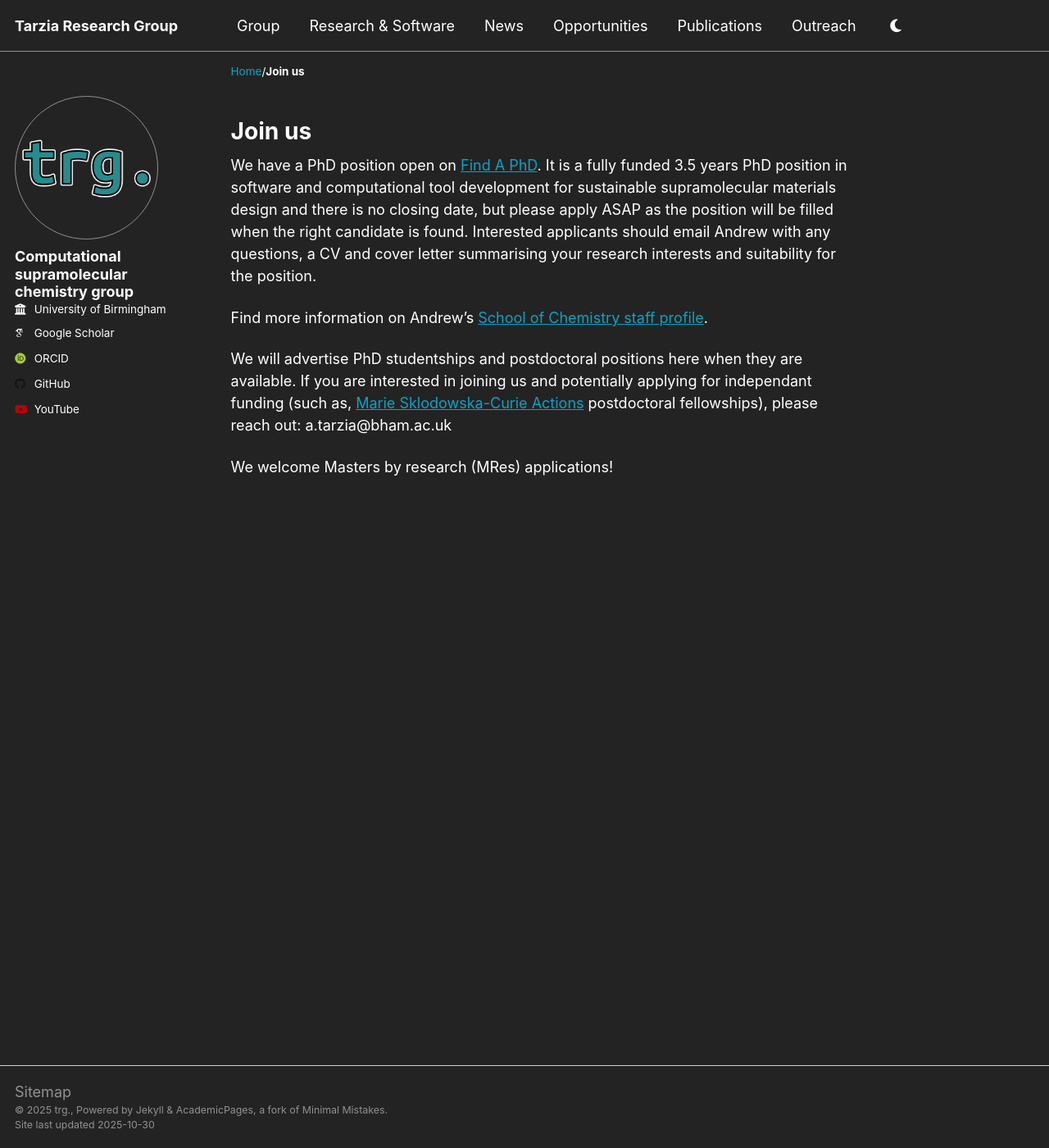
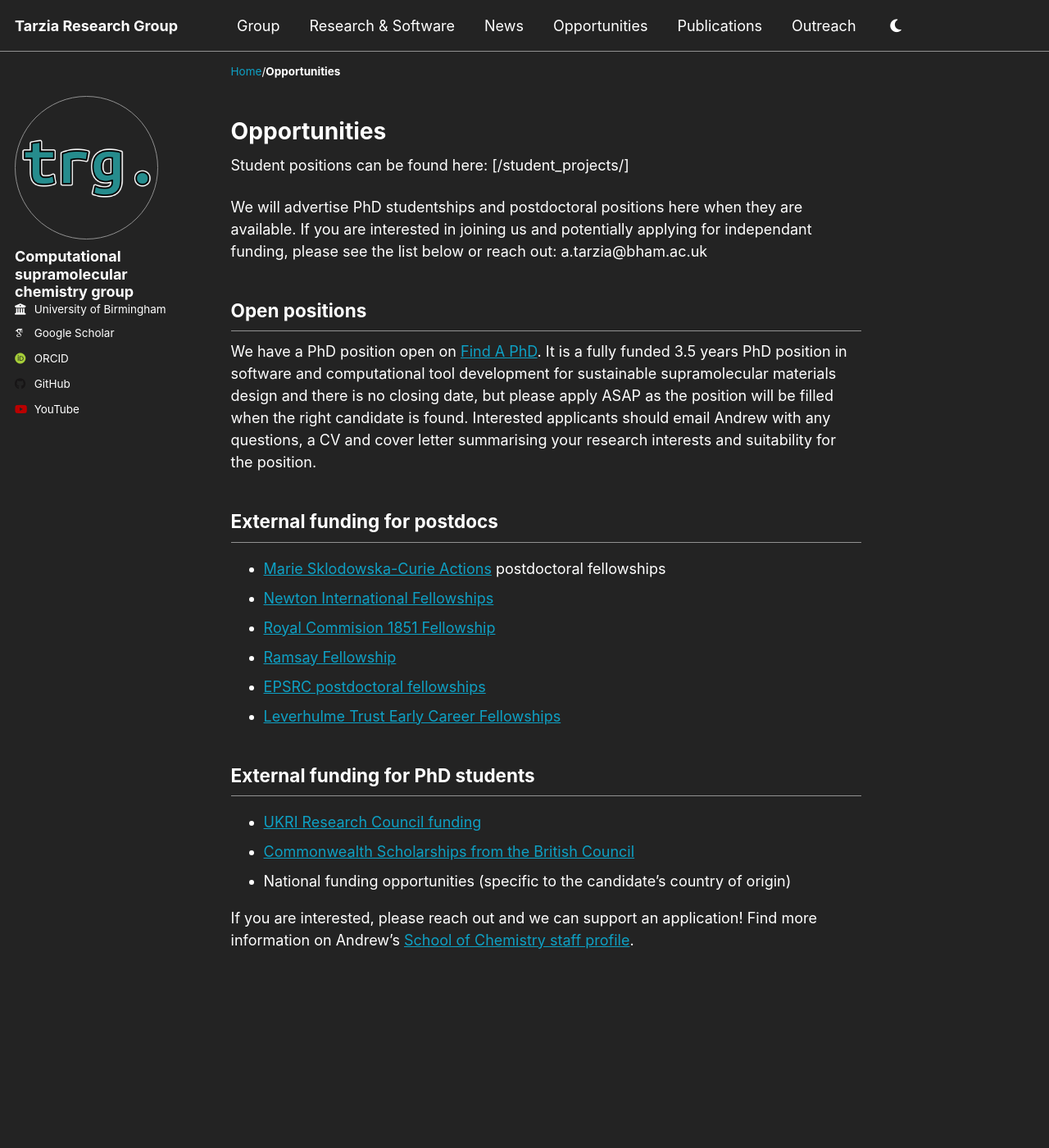
Before and after one commit to TarziaResearchGroup/TarziaResearchGroup.github.io, a Jekyll site: the page built from _pages/ops.md, in a window 1280 px wide and 1400 px high. Shown: the whole window at 82% size. Built offline with Jekyll 4.4.1, drawn with Linux system fonts in a browser that asks for light colours; some web fonts are replaced; a script that is not in the unit is left out.

Commit message:
Revise ops page with new title and position details
Updated the title and added information about student and postdoctoral positions, including external funding opportunities.

```diff
--- a/_pages/ops.md
+++ b/_pages/ops.md
@@ -1,15 +1,33 @@
 ---
 permalink: /ops/
-title: "Join us"
+title: "Opportunities"
 author_profile: true
 ---
+
+Student positions can be found here: [/student_projects/]
+
+We will advertise PhD studentships and postdoctoral positions here when they are available. If you are interested in joining us and potentially applying for independant funding, please see the list below or reach out: a.tarzia@bham.ac.uk
+
+## Open positions
 
 We have a PhD position open on [Find A PhD](https://www.findaphd.com/phds/project/computational-design-of-adaptable-supramolecular-materials/?p187266).
 It is a fully funded 3.5 years PhD position in software and computational tool development for sustainable supramolecular materials design and there is no closing date, but please apply ASAP as the position will be filled when the right candidate is found. Interested applicants should email Andrew with any questions, a CV and cover letter summarising your research interests and suitability for the position.
 
+## External funding for postdocs
 
+- [Marie Sklodowska-Curie Actions](https://marie-sklodowska-curie-actions.ec.europa.eu) postdoctoral fellowships
+- [Newton International Fellowships](https://royalsociety.org/grants/newton-international/)
+- [Royal Commision 1851 Fellowship](https://royalcommission1851.org/fellowships/research-fellowships)
+- [Ramsay Fellowship](https://www.soci.org/awards/scholarships-and-fellowships/ramsay-fellowship)
+- [EPSRC postdoctoral fellowships](https://www.ukri.org/opportunity/epsrc-post-doctoral-fellowships-dec-2023-responsive-mode/)
+- [Leverhulme Trust Early Career Fellowships](https://www.leverhulme.ac.uk/early-career-fellowships)
+
+## External funding for PhD students
+
+- [UKRI Research Council funding](https://www.prospects.ac.uk/postgraduate-study/funding-postgraduate-study/research-council-funding/)
+- [Commonwealth Scholarships from the British Council](https://study-uk.britishcouncil.org/scholarships-funding/commonwealth-scholarships)
+- National funding opportunities (specific to the candidate's country of origin)
+
+
+If you are interested, please reach out and we can support an application!
 Find more information on Andrew's [School of Chemistry staff profile](https://www.birmingham.ac.uk/staff/profiles/chemistry/dr-andrew-tarzia).
-
-We will advertise PhD studentships and postdoctoral positions here when they are available. If you are interested in joining us and potentially applying for independant funding (such as, [Marie Sklodowska-Curie Actions](https://marie-sklodowska-curie-actions.ec.europa.eu) postdoctoral fellowships), please reach out: a.tarzia@bham.ac.uk
-
-We welcome Masters by research (MRes) applications!
```
